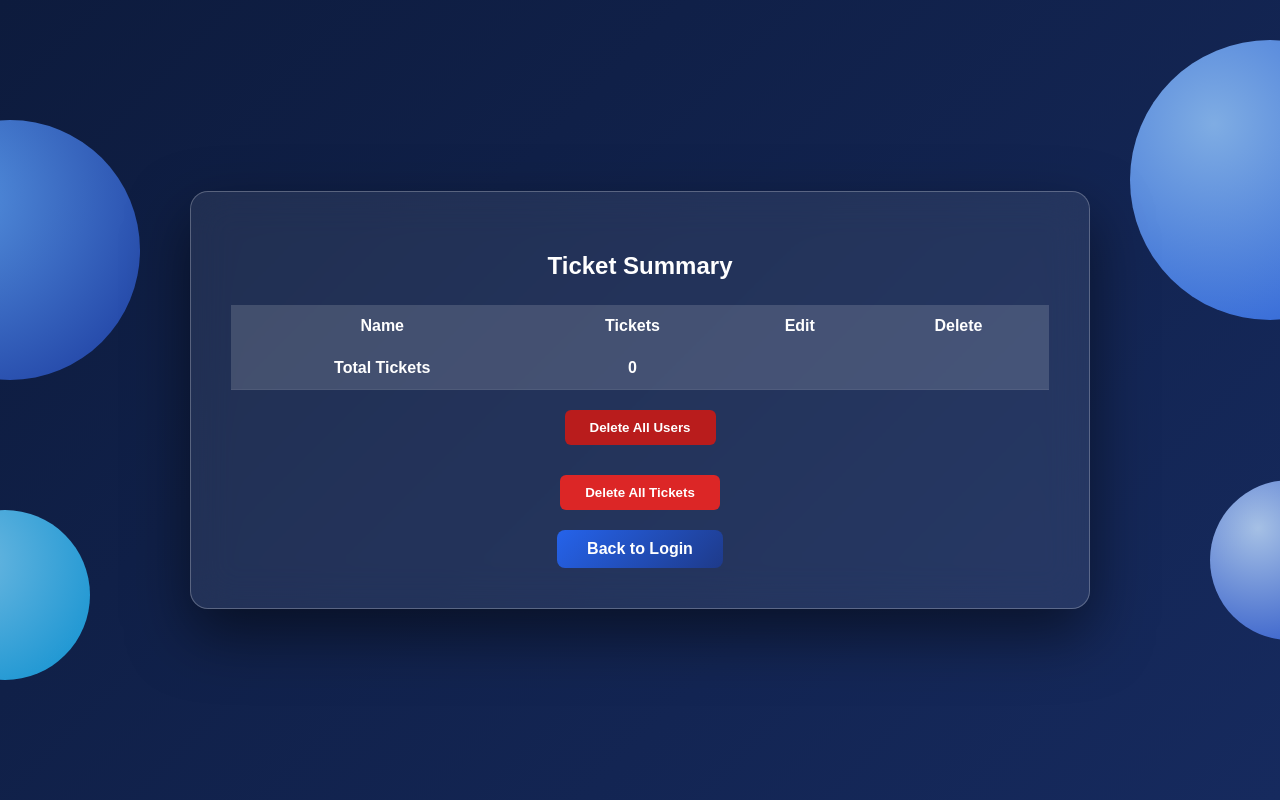
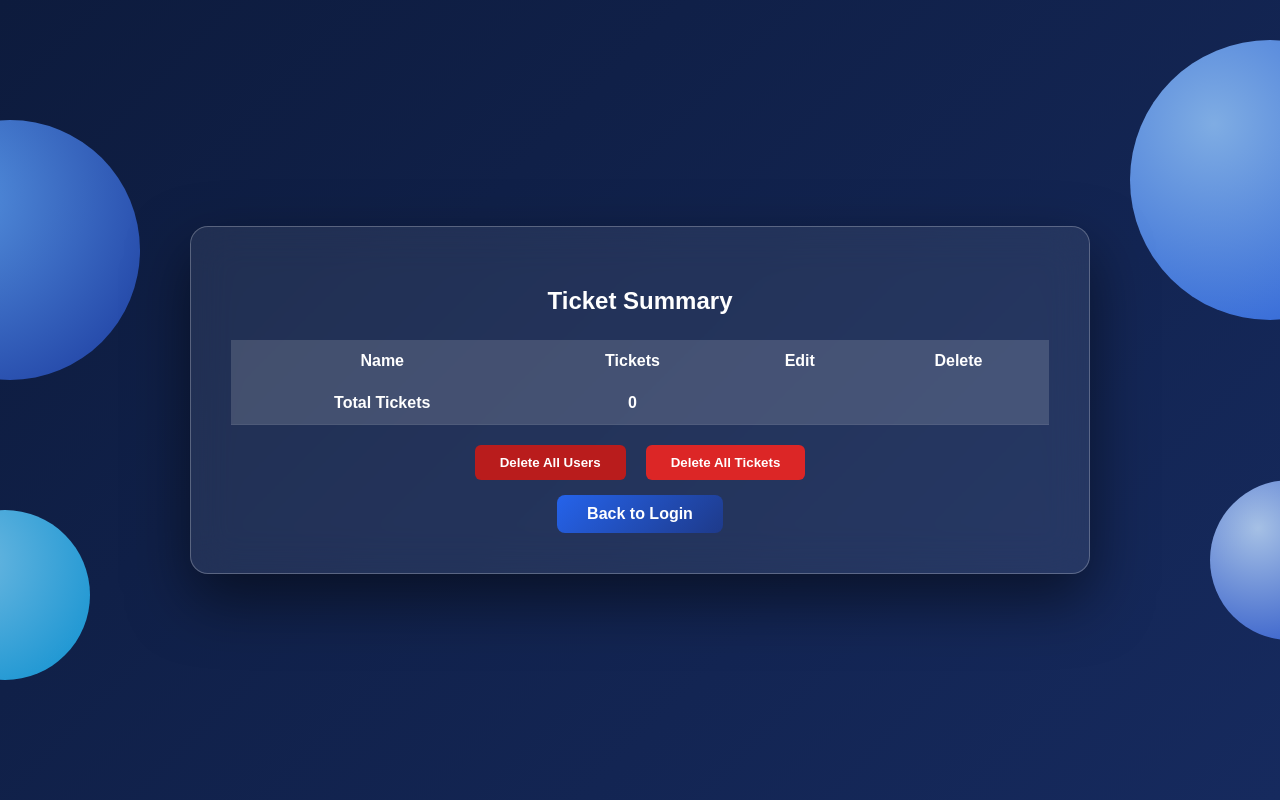
Before and after one commit to Pushti20/Ticket-system, a Flask app: page /admin/dashboard in a window 1280 px wide. Run offline with Flask 3, Linux system fonts and the light colour scheme; data that the repository does not hold is empty; some libraries are stand-ins or nearby versions.

Commit message:
Update admin_dashboard.html

```diff
--- a/templates/admin_dashboard.html
+++ b/templates/admin_dashboard.html
@@ -137,19 +137,24 @@ button{
     background:#dc2626;
     color:white;
     padding:10px 25px;
-    margin:20px 10px 10px;
 }
 
 .delete-users-btn{
     background:#b91c1c;
     color:white;
     padding:10px 25px;
-    margin:20px 10px 10px;
+}
+
+.button-row{
+    display:flex;
+    justify-content:center;
+    gap:20px;
+    margin-top:20px;
 }
 
 .back-btn{
     display:inline-block;
-    margin-top:10px;
+    margin-top:15px;
     padding:10px 30px;
     border-radius:8px;
     background:linear-gradient(135deg,#2563eb,#1e3a8a);
@@ -218,7 +223,9 @@ onsubmit="return confirm('Are you sure you want to delete this user?');">
 </table>
 </div>
 
-<!-- DELETE ALL USERS -->
+<!-- SIDE BY SIDE BUTTONS -->
+<div class="button-row">
+
 <form action="/delete_all_users" method="POST"
 onsubmit="return confirm('Are you sure you want to delete ALL users? This cannot be undone!');">
 <button type="submit" class="delete-users-btn">
@@ -226,7 +233,6 @@ Delete All Users
 </button>
 </form>
 
-<!-- DELETE ALL TICKETS -->
 <form action="/delete_all" method="POST"
 onsubmit="return confirm('Are you sure you want to delete ALL tickets?');">
 <button type="submit" class="delete-all-btn">
@@ -234,6 +240,8 @@ Delete All Tickets
 </button>
 </form>
 
+</div>
+
 <a href="/admin" class="back-btn">Back to Login</a>
 
 </div>
```
